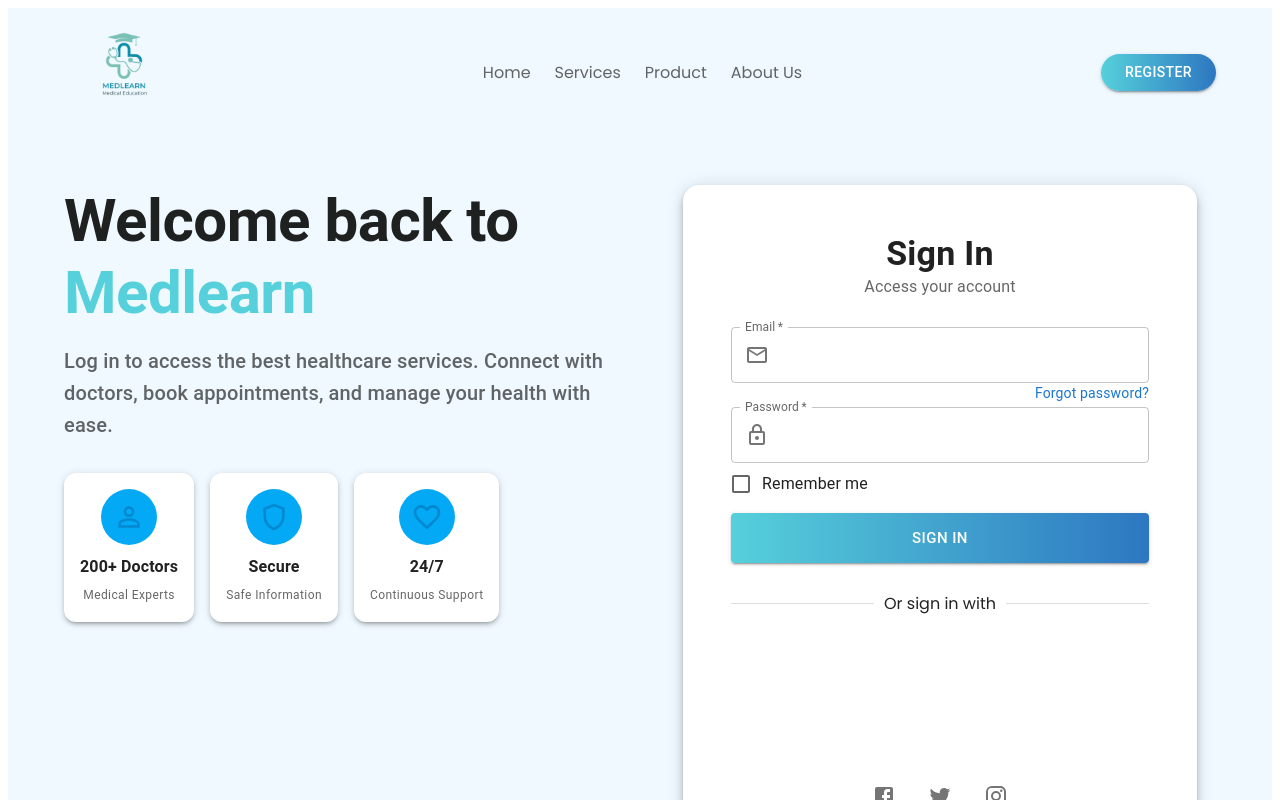
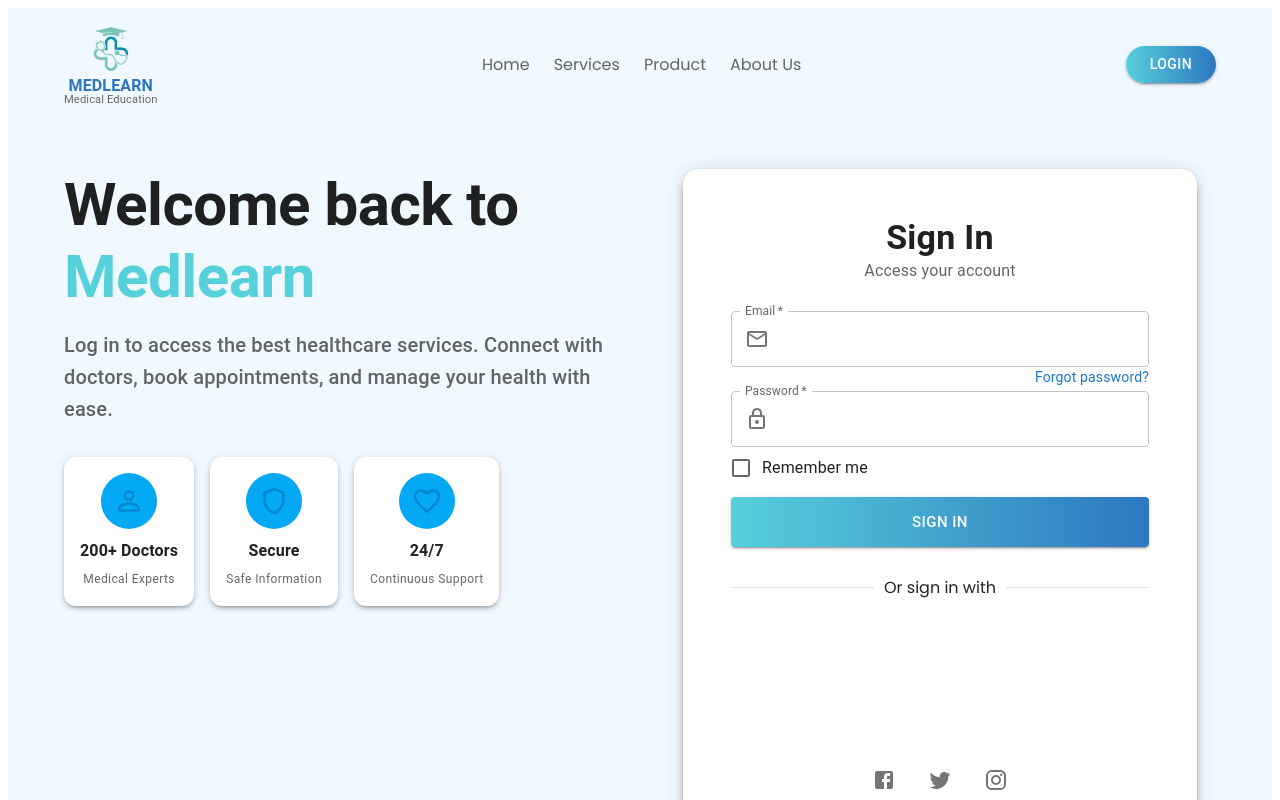
Before and after one commit to SWP391SchoolMedicationSystem/SWP391-FE, a React (Vite) app in the folder FrontEnd/: page / in a window 1280 px wide. Shown: the top 800 px of the page. Built offline with nearby package versions, Linux system fonts and the light colour scheme.

Commit message:
fix logo

```diff
--- a/FrontEnd/src/components/layout/Header.jsx
+++ b/FrontEnd/src/components/layout/Header.jsx
@@ -20,12 +20,45 @@
             to="#"
             sx={{ textDecoration: "none", color: "inherit" }}
           >
-            <Box sx={{ position: "relative" }}>
-              <img
-                src={MedlearnLogo}
-                alt="Medlearn Logo"
-                style={{ height: 90, width: 120, objectFit: "contain" }}
-              />
+            <Box sx={{
+              position: "relative",
+              display: "flex",
+              flexDirection: "column",
+              alignItems: "center",
+              gap: 0.5
+            }}>
+              <Box sx={{ width: "50px", height: "50px" }}>
+                <img
+                  src={MedlearnLogo}
+                  alt="Medlearn Logo"
+                  style={{
+                    width: "100%",
+                    height: "100%",
+                    objectFit: "contain"
+                  }}
+                />
+              </Box>
+              <Box sx={{ textAlign: "center" }}>
+                <Typography
+                  sx={{
+                    fontSize: "1rem",
+                    fontWeight: "bold",
+                    color: "#2D77C1",
+                    lineHeight: 1
+                  }}
+                >
+                  MEDLEARN
+                </Typography>
+                <Typography
+                  sx={{
+                    fontSize: "0.7rem",
+                    color: "#666",
+                    lineHeight: 1
+                  }}
+                >
+                  Medical Education
+                </Typography>
+              </Box>
             </Box>
           </Link>
           <Box
@@ -77,7 +110,7 @@
               },
             }}
           >
-            Register
+            Login
           </Button>
         </Box>
       </Container>
```
Also changed, not shown: FrontEnd/src/assets/images/Medlearn-logo.png.
